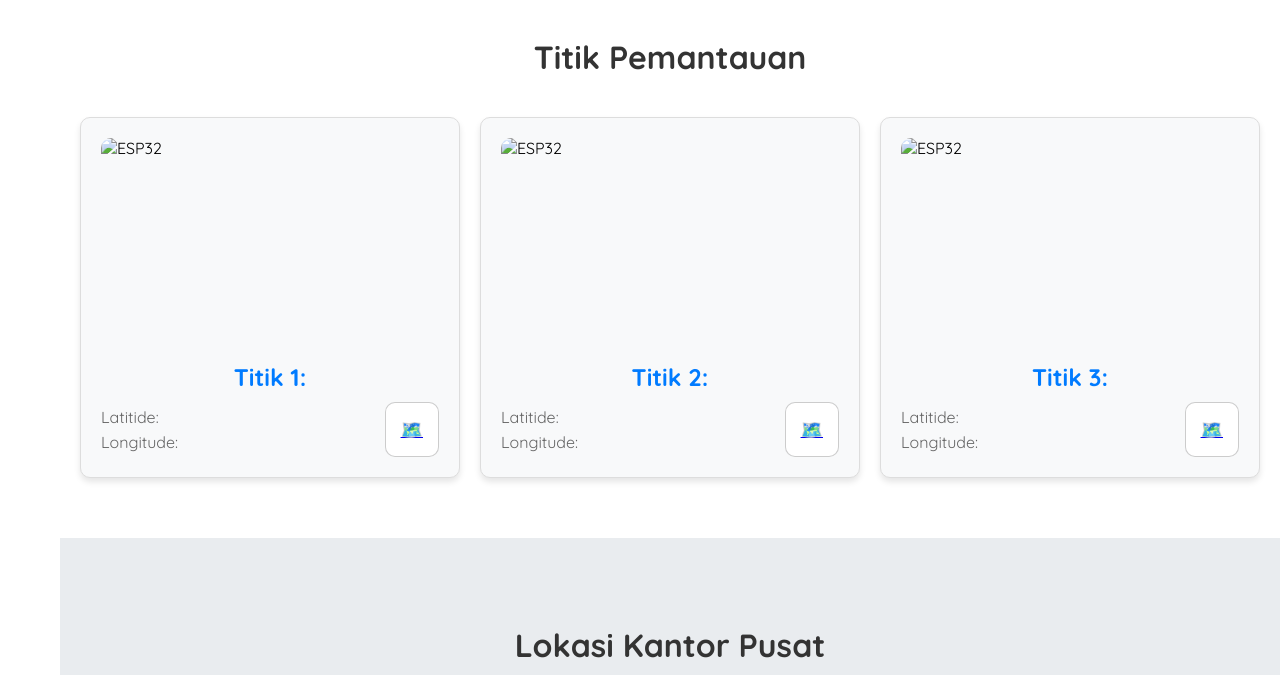
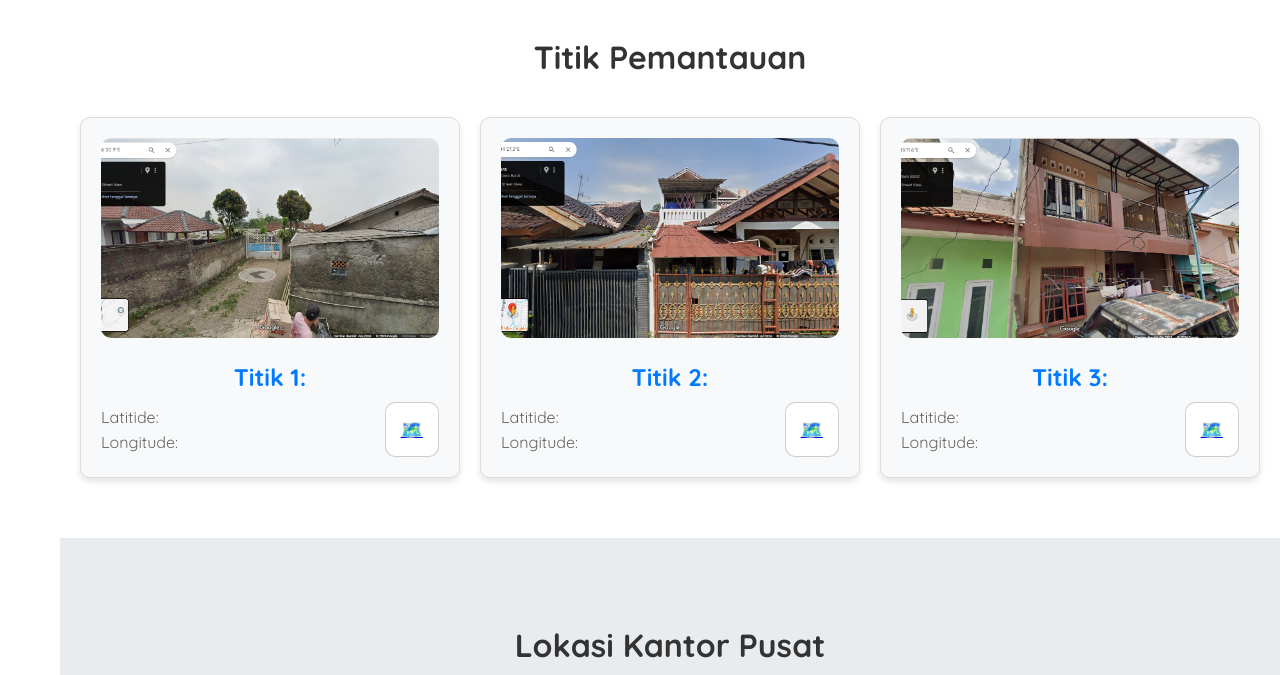
Before and after one commit to bayufadayan/webgis-bogor-monitoring, a plain HTML site: page index.html in a window 1280 px wide. Shown: the part 1400-2075 px from the top of the page. Drawn offline with Linux system fonts and the light colour scheme; the site is published under a folder, as on GitHub Pages, so addresses that start at the root find nothing; no server answers.

Commit message:
Update index.html

```diff
--- a/index.html
+++ b/index.html
@@ -80,7 +80,7 @@
           <div class="monitoring-cards">
             <div class="card">
               <img
-                src="/images/image1.png"
+                src="images/image1.png"
                 alt="ESP32"
                 class="stasiun-thumbnail"
               />
@@ -97,7 +97,7 @@
             </div>
             <div class="card">
               <img
-                src="/images/image2.png"
+                src="images/image2.png"
                 alt="ESP32"
                 class="stasiun-thumbnail"
               />
@@ -114,7 +114,7 @@
             </div>
             <div class="card">
               <img
-                src="/images/image3.png"
+                src="images/image3.png"
                 alt="ESP32"
                 class="stasiun-thumbnail"
               />
```
